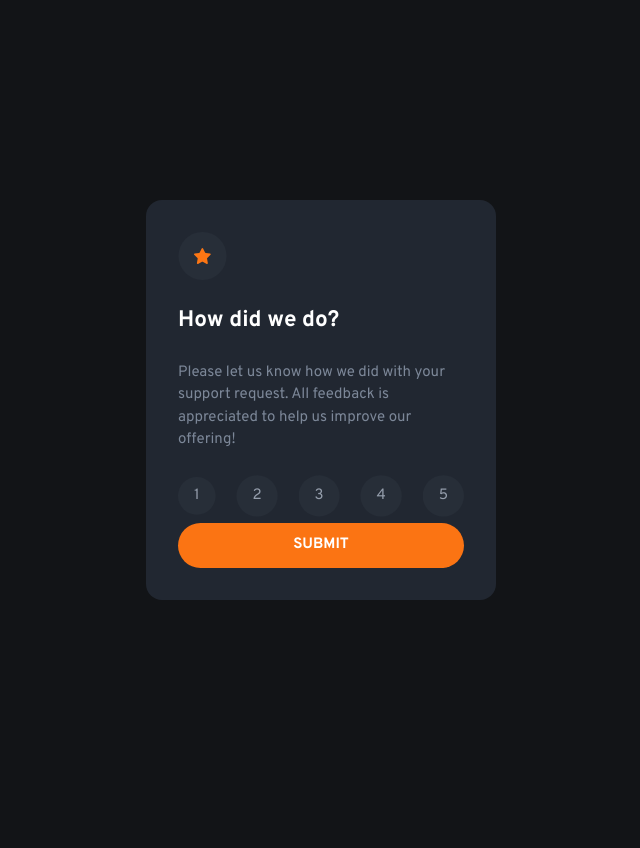
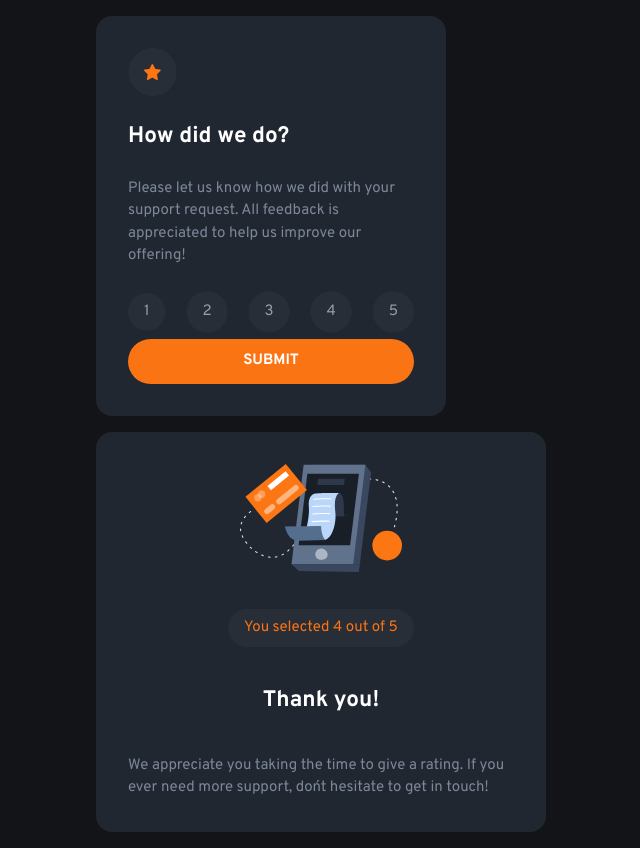
Before and after one commit to VHIzq/interactive-rating-component-main, a plain HTML site: page index.html in a window 1280 px wide. Shown: the whole page, without its empty margins (319-959 px from the left). Before the commit the page ends 800 px from the top, so only its background shows below. Drawn offline with Linux system fonts and the light colour scheme.

Commit message:
add styles to thanks card

```diff
--- a/style.css
+++ b/style.css
@@ -94,5 +94,19 @@ body {
   height: 400px;
   border-radius: 1rem;
   margin: 1rem;
-  display: none;
 }
+
+.card span{
+  background-color: var(--clr-neutral-300);
+  color: var(--clr-primary-400);
+  padding: .5rem 1rem;
+  border-radius: 100vh;
+}
+
+.card h2{
+  color: var(--clr-neutral-100);
+}
+
+.card p{
+  color: var(--clr-neutral-400);
+}
```
